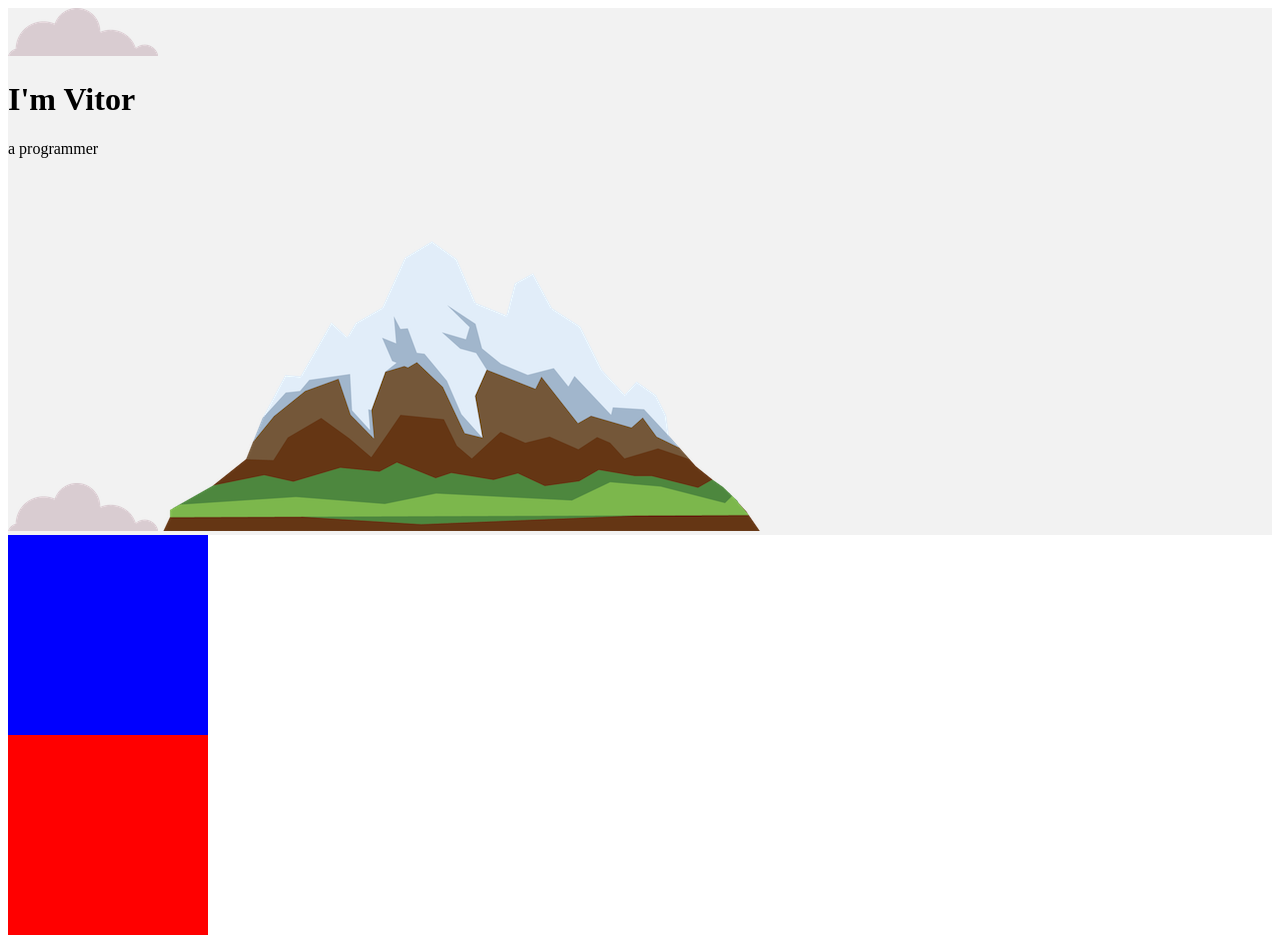
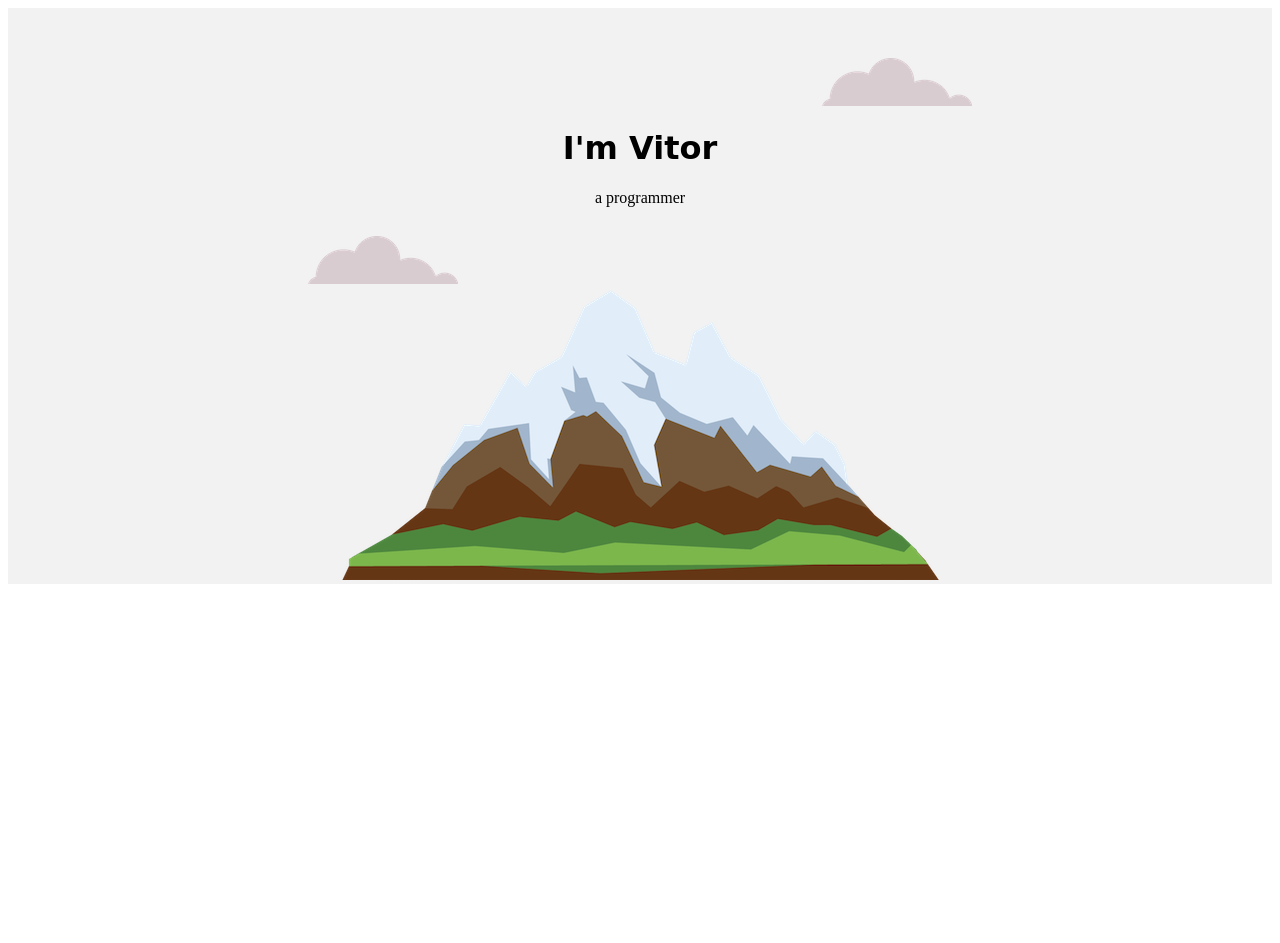
Before and after one commit to Vith-MCB/Web-Dev, a plain HTML site: page CSS/CSS My Site/index.html in a window 1280 px wide. After the commit the page ends 800 px from the top, so only its background shows below. Drawn offline with Linux system fonts and the light colour scheme.

Commit message:
Positioning changes

```diff
--- a/CSS/CSS My Site/CSS/styles.css
+++ b/CSS/CSS My Site/CSS/styles.css
@@ -1,20 +1,25 @@
+body{
+    text-align: center;
+}
+
 .topContainer{
     background-color: #F2F2F2;
-
+    padding-top: 100px;
+    position: relative;
 }
 
-.middleContainer{
-    background-color: blue;
-    /*Dimensions*/
-    height: 200px;
-    width: 200px;
-
+#cloud{
+    right: 300px;
+    top: 50px;
+    position: absolute;
 }
 
-.bottomContainer{
-    background-color: red;
-    /*Dimensions*/
-    height: 200px;
-    width: 200px;
+#bottom-cloud{
+    position: absolute;
+    left: 300px;
+    bottom: 300px;
+}
 
+.myname{
+    font-family: 'Sacramento', cursive;
 }
--- a/CSS/CSS My Site/index.html
+++ b/CSS/CSS My Site/index.html
@@ -11,10 +11,10 @@
 </head>
 <body>
     <div class="topContainer">
-        <img src="images/cloud.png" alt="cloud-img">
-        <h1>I'm Vitor</h1>
+        <img id="cloud" src="images/cloud.png" alt="cloud-img">
+        <h1 class="myname">I'm Vitor</h1>
         <p>a programmer</p>
-        <img src="images/cloud.png" alt="cloud-img">
+        <img id="bottom-cloud" src="images/cloud.png" alt="cloud-img">
         <img src="images/mountain.png" alt="mountain-img">
     </div>
     <div class="middleContainer"></div>
```
